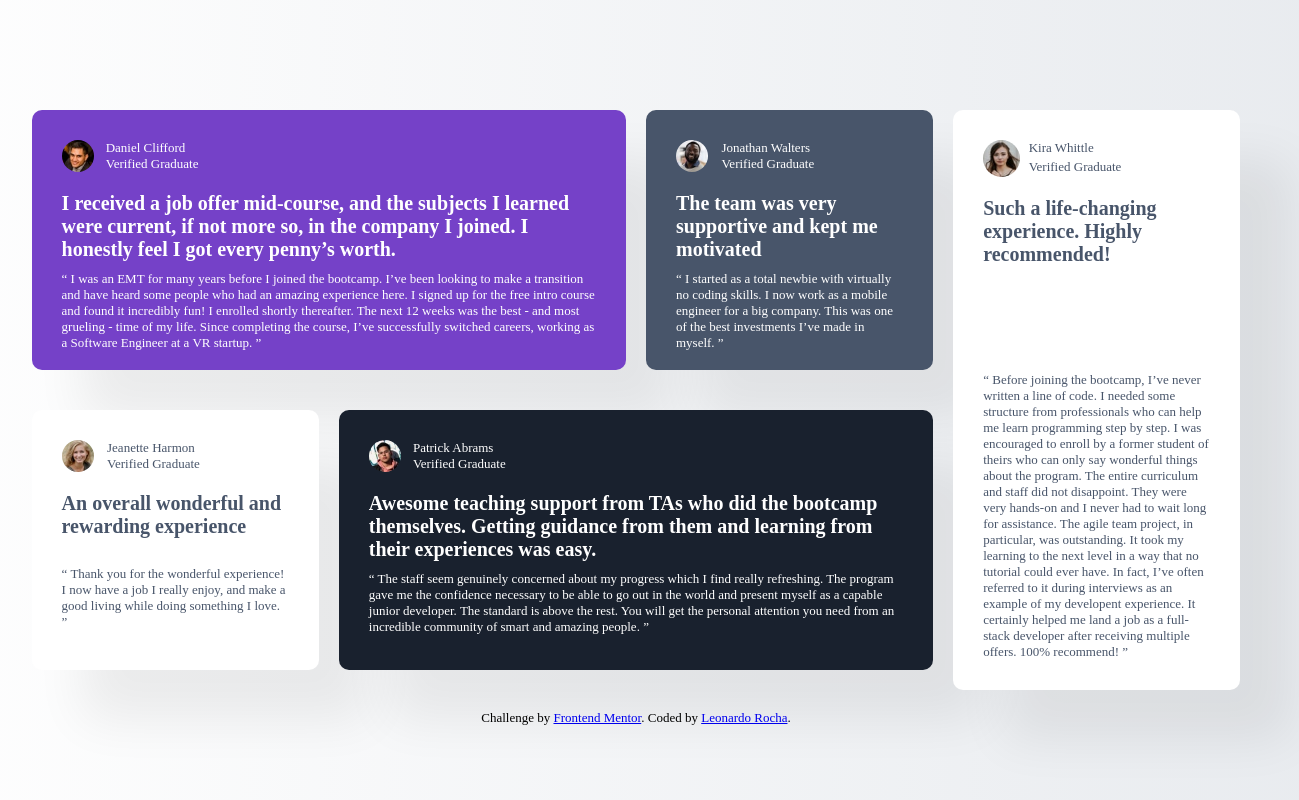
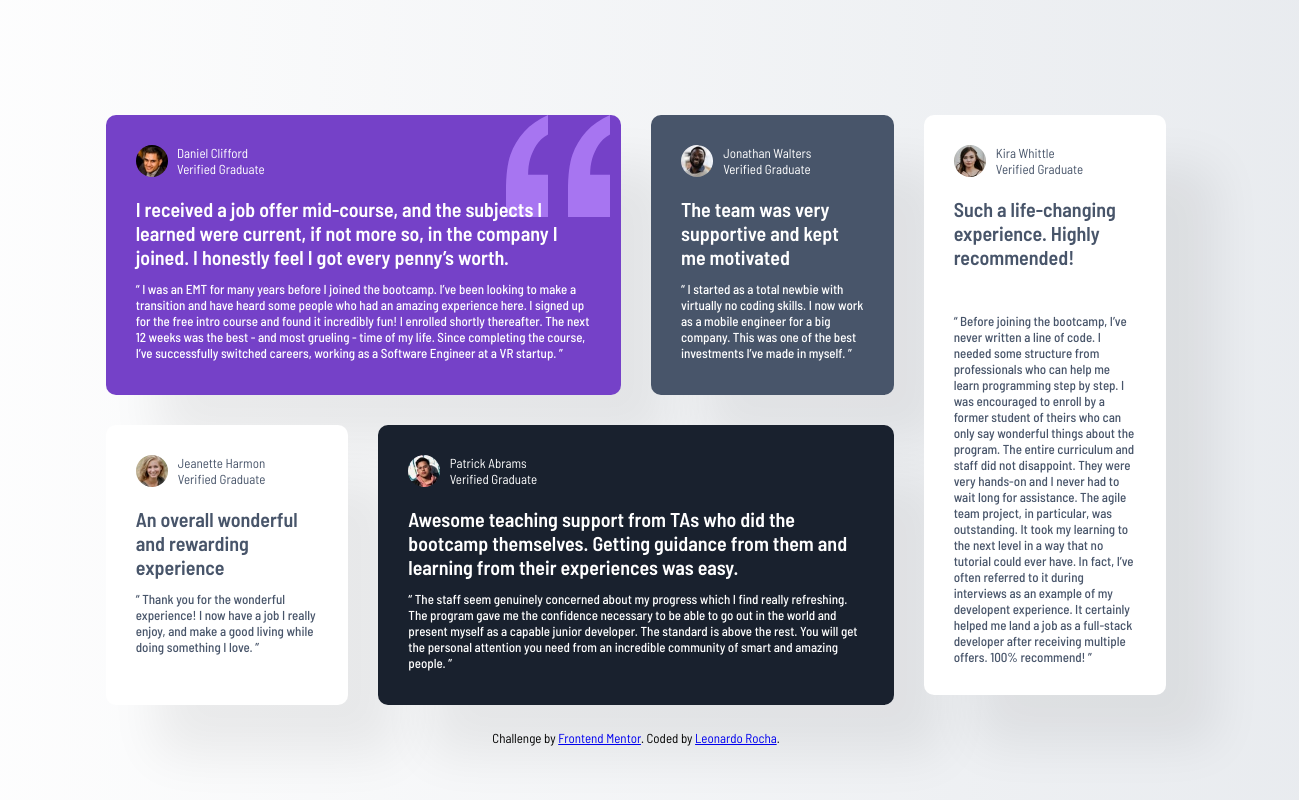
Before and after one commit to Leoemanuel21/Testimonials-grid-section, a plain HTML site: page index.html in a window 1536 px wide. Shown: the whole page, without its empty margins (132-1431 px from the left). Drawn offline with Linux system fonts and the light colour scheme.

Commit message:
Finalizado

```diff
--- a/estilo/media-query.css
+++ b/estilo/media-query.css
@@ -2,34 +2,46 @@
 
 @media screen and (min-width: 1440px){
     main{
-        min-width: 80vw;
+        min-width: 71vw;
         display: grid;
         grid-template: repeat(2, 1fr) / repeat(4, 1fr);
     }
 
+    section{
+        margin: 1.5rem;
+    }
+
     .Daniel{
+        background-image: url(../images/bg-pattern-quotation.svg);
+        background-repeat: no-repeat;
+        background-position: 40rem 0rem;
         grid-area: 1/1/2/3;
-        height: 20rem;
+        height: 22rem;
+        grid-template: .3fr .3fr 3fr 3fr / .2fr 2fr;
     }
 
     .Jonathan{
         grid-area: 1/3/2/4;
-        height: 20rem;
+        height: 22rem;
+        grid-template: .3fr .3fr 3fr 3fr / .3fr 1fr;
     }
 
     .Jeanette{
         grid-area: 2/1/3/2;
-        height: 20rem;
+        height: 22rem;
+        grid-template: .3fr .3fr 3fr 3fr / .3fr 1fr;
     }
 
     .Patrick{
         grid-area: 2/2/3/4;
-        height: 20rem;
+        height: 22rem;
+        grid-template: .3fr .3fr 3fr 3fr / .2fr 2fr;
     }
 
     .Kira{
         grid-area: 1/4/3/5;
         height: 52rem;
+        grid-template: .3fr .3fr 3fr 3fr / .3fr 1fr;
     }
 
 }
--- a/estilo/style.css
+++ b/estilo/style.css
@@ -14,7 +14,7 @@
     --Darkblue: #19212e;
     --Black: #121212;
 
-    --fonte-destaque: 'Barlow Semi Condensed' sans-serif;
+    --fonte-destaque: 'Barlow Semi Condensed', sans-serif;
 }
 
 html{
@@ -29,6 +29,7 @@ html{
 
 body{
     background-image: linear-gradient(to left, var(--Grey100), var(--White));
+    font-family: var(--fonte-destaque);
     display: flex;
     flex-flow: column nowrap;
     align-items: center;
@@ -41,7 +42,7 @@ main{
 }
 
 section{
-    margin: 1rem;
+    margin: 3rem;
     padding: 3rem;
     border-radius: 1rem;
     box-shadow: 5rem 5rem 5rem rgba(0, 0, 0, 0.068);
@@ -53,31 +54,36 @@ section{
 .Daniel{
     background-color: var(--Purple500);
     color: var(--White);
-    grid-template: .3fr .3fr 3fr 3fr / .18fr 2fr;
+    height: 45rem;
+    /*grid-template: .3fr .3fr 3fr 3fr / .6fr 2fr;*/
 }
 
 .Jonathan{
     background-color: var(--Grey500);
     color: var(--White);
-    grid-template: .3fr .3fr 3fr 3fr / .25fr 1fr;
+    height: 25rem;
+    /*grid-template: .6fr .6fr 3fr 3fr / .6fr 2fr;*/
 }
 
 .Jeanette{
     background-color: var(--White);
     color: var(--Grey500);
-    grid-template: .3fr .3fr 3fr 3fr / .25fr 1fr;
+    height: 20rem;
+    /*grid-template: .8fr .8fr 3fr 3fr / .6fr 2fr;*/
 }
 
 .Patrick{
     background-color: var(--Darkblue);
     color: var(--White);
-    grid-template: .3fr .3fr 3fr 3fr / .18fr 2fr;
+    height: 40rem;
+    /*grid-template: .4fr .4fr 3fr 3fr / .6fr 2fr;*/
 }
 
 .Kira{
     background-color: var(--White);
     color: var(--Grey500);
-   grid-template: .3fr .3fr 3fr 3fr / .25fr 1fr;
+    height: 45rem;
+   /*grid-template: .2fr .2fr 1fr 3fr / .6fr 2fr;*/
 }
 
 img{
```
